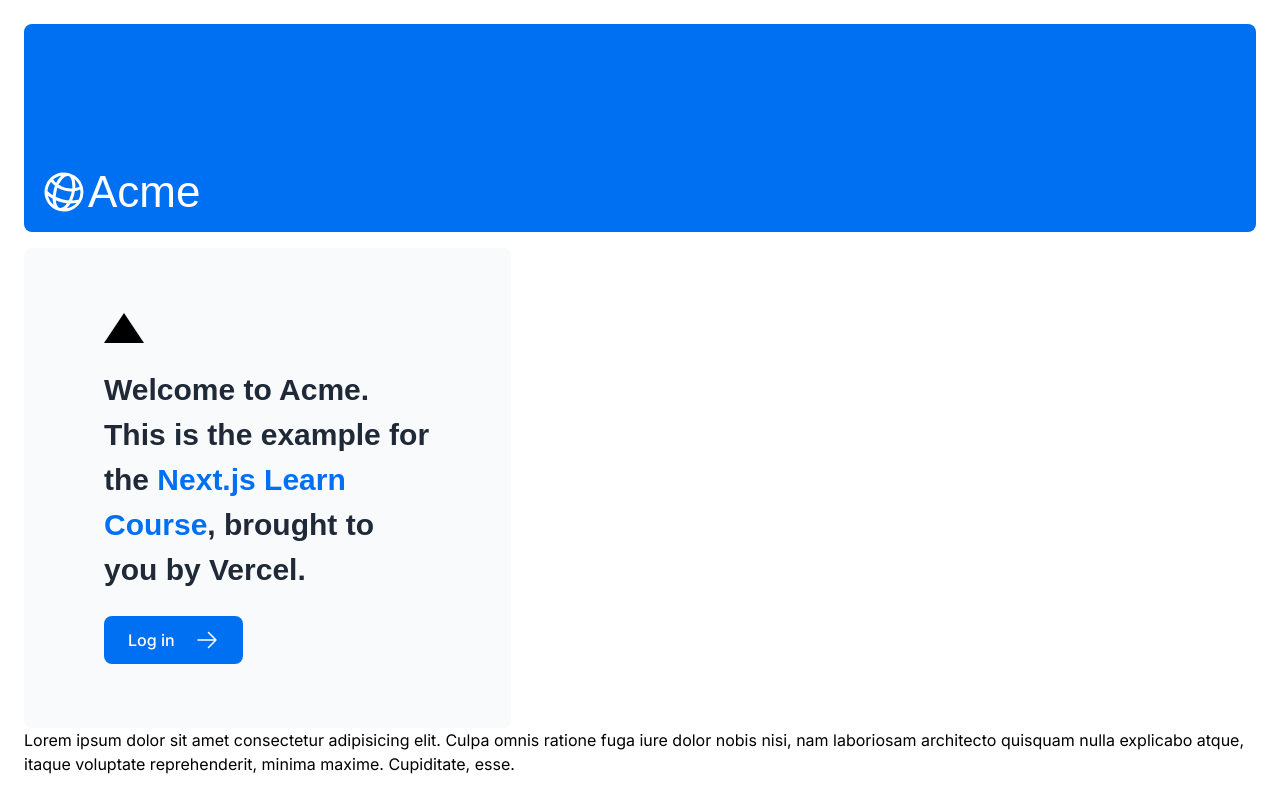
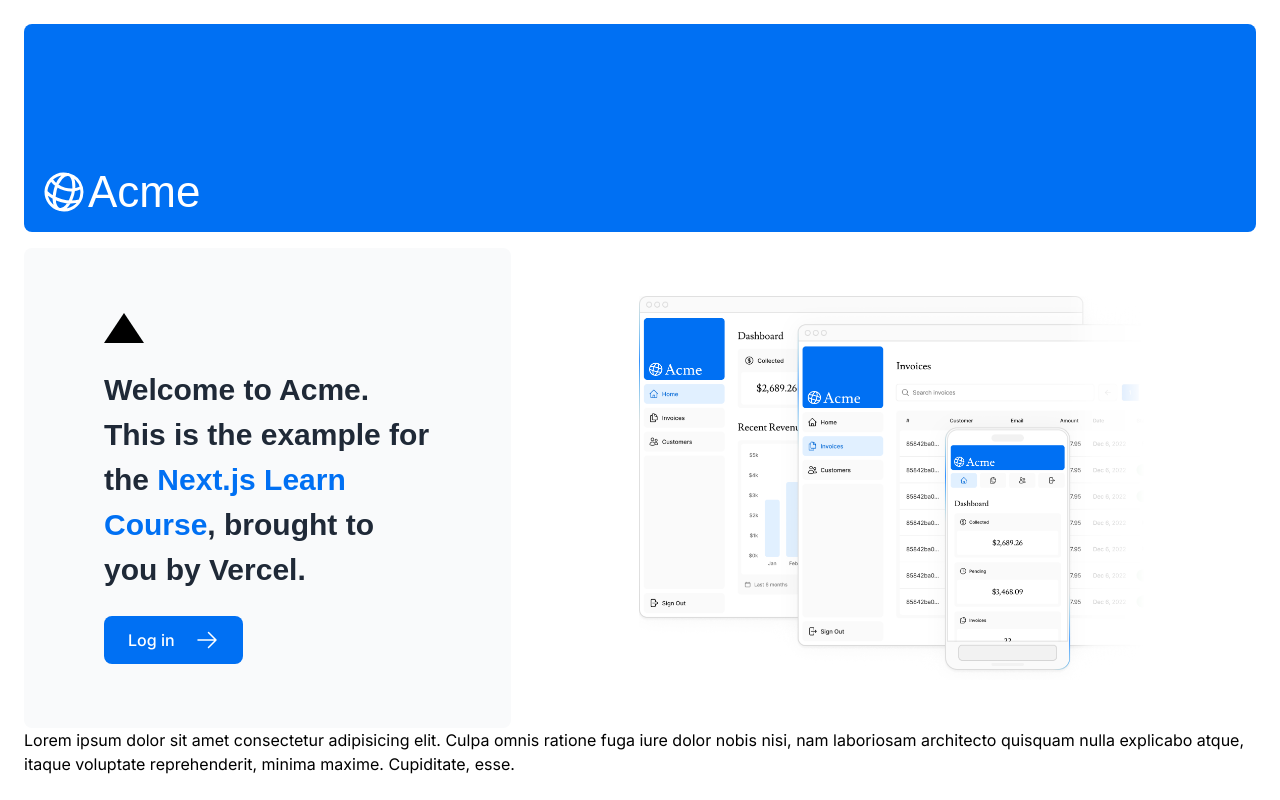
Before and after one commit to adwasar/nextjs-dashboard, a Next.js app: page / in a window 1280 px wide. Built offline with nearby package versions, Linux system fonts and the light colour scheme; a web font is replaced by a local one.

Commit message:
lesson: images

```diff
--- a/app/page.tsx
+++ b/app/page.tsx
@@ -1,6 +1,7 @@
 import AcmeLogo from '@/app/ui/acme-logo'
 import { ArrowRightIcon } from '@heroicons/react/24/outline'
 import Link from 'next/link'
+import Image from 'next/image'
 
 import styles from '@/app/ui/home.module.css'
 import { lusitana } from '@/app/ui/fonts'
@@ -15,7 +16,9 @@
         <div className="flex flex-col justify-center gap-6 rounded-lg bg-gray-50 px-6 py-10 md:w-2/5 md:px-20">
           {/* <div className="relative w-0 h-0 border-l-[15px] border-r-[15px] border-b-[26px] border-l-transparent border-r-transparent border-b-black" /> */}
           <div className={styles.shape} />
-          <p className={`${lusitana.className} font-black text-xl text-gray-800 md:text-3xl md:leading-normal`}>
+          <p
+            className={`${lusitana.className} font-black text-xl text-gray-800 md:text-3xl md:leading-normal`}
+          >
             <strong>Welcome to Acme.</strong> This is the example for the{' '}
             <a href="https://nextjs.org/learn/" className="text-blue-500">
               Next.js Learn Course
@@ -30,10 +33,27 @@
           </Link>
         </div>
         <div className="flex items-center justify-center p-6 md:w-3/5 md:px-28 md:py-12">
-          {/* Add Hero Images Here */}
+          <Image
+            src="/hero-desktop.png"
+            width={1000}
+            height={760}
+            className="hidden md:block"
+            alt="Screenshots of the dashboard project showing desktop version"
+          />
+          <Image
+            src="/hero-mobile.png"
+            width={560}
+            height={620}
+            className="block md:hidden"
+            alt="Screenshots of the dashboard project showing mobile version"
+          />
         </div>
       </div>
-      <p className='font-normal'>Lorem ipsum dolor sit amet consectetur adipisicing elit. Culpa omnis ratione fuga iure dolor nobis nisi, nam laboriosam architecto quisquam nulla explicabo atque, itaque voluptate reprehenderit, minima maxime. Cupiditate, esse.</p>
+      <p className="font-normal">
+        Lorem ipsum dolor sit amet consectetur adipisicing elit. Culpa omnis ratione fuga iure dolor
+        nobis nisi, nam laboriosam architecto quisquam nulla explicabo atque, itaque voluptate
+        reprehenderit, minima maxime. Cupiditate, esse.
+      </p>
     </main>
   )
 }
```
